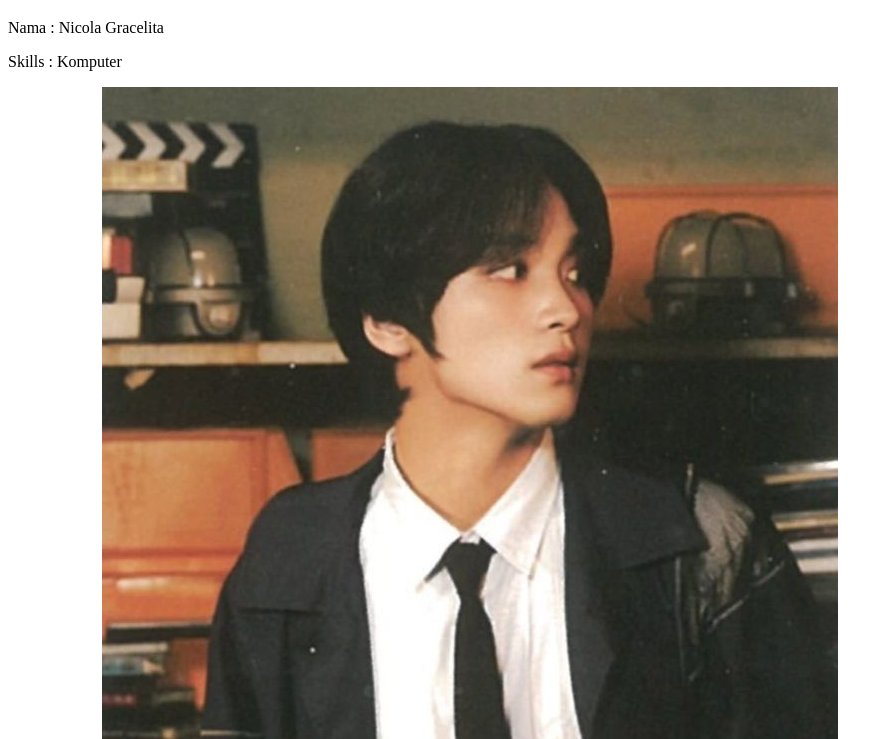
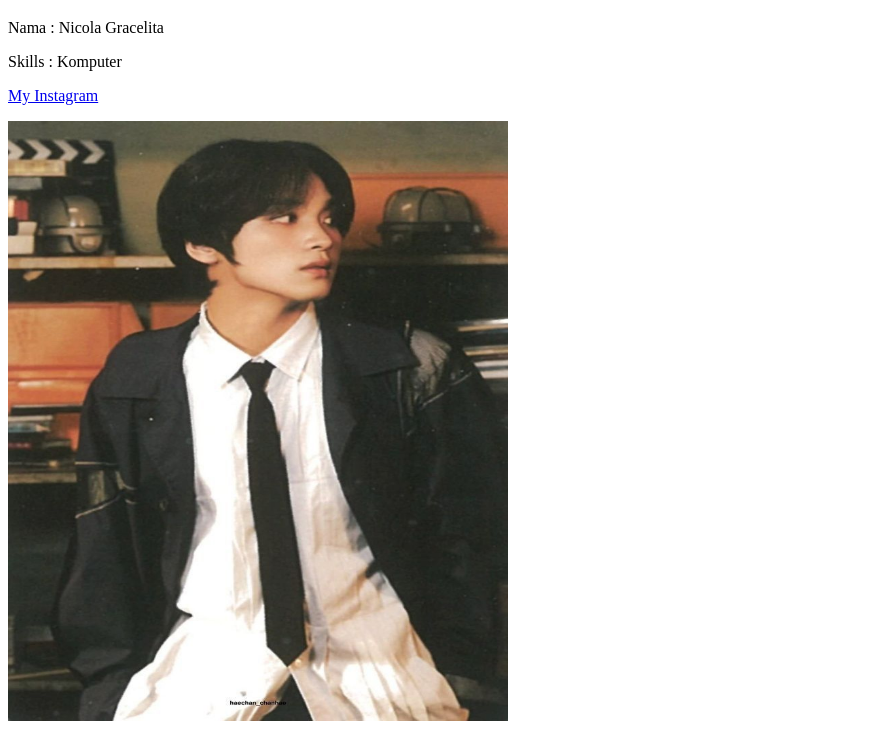
Before and after one commit to 0411Nicola/biodata-, a plain HTML site: page index.html in a window 1280 px wide. Shown: the part 61-800 px from the top of the page, without its empty margins (0-893 px from the left). Drawn offline with Linux system fonts and the light colour scheme.

Commit message:
Update index.html

```diff
--- a/index.html
+++ b/index.html
@@ -8,8 +8,8 @@
 <h1>My Biodata</h1>
 <p>Nama : Nicola Gracelita</p>
 <p>Skills : Komputer</p>
- <a href="https://instagram.com/icoaceaka">My Instagram</a>
-<img src="echanlove.jpg">
+<p><a href="https://instagram.com/icoaceaka">My Instagram</a></p>
+<p><img src="echanlove.jpg" width="500" height="600"></p>
 
 </body>
 </html>
```
